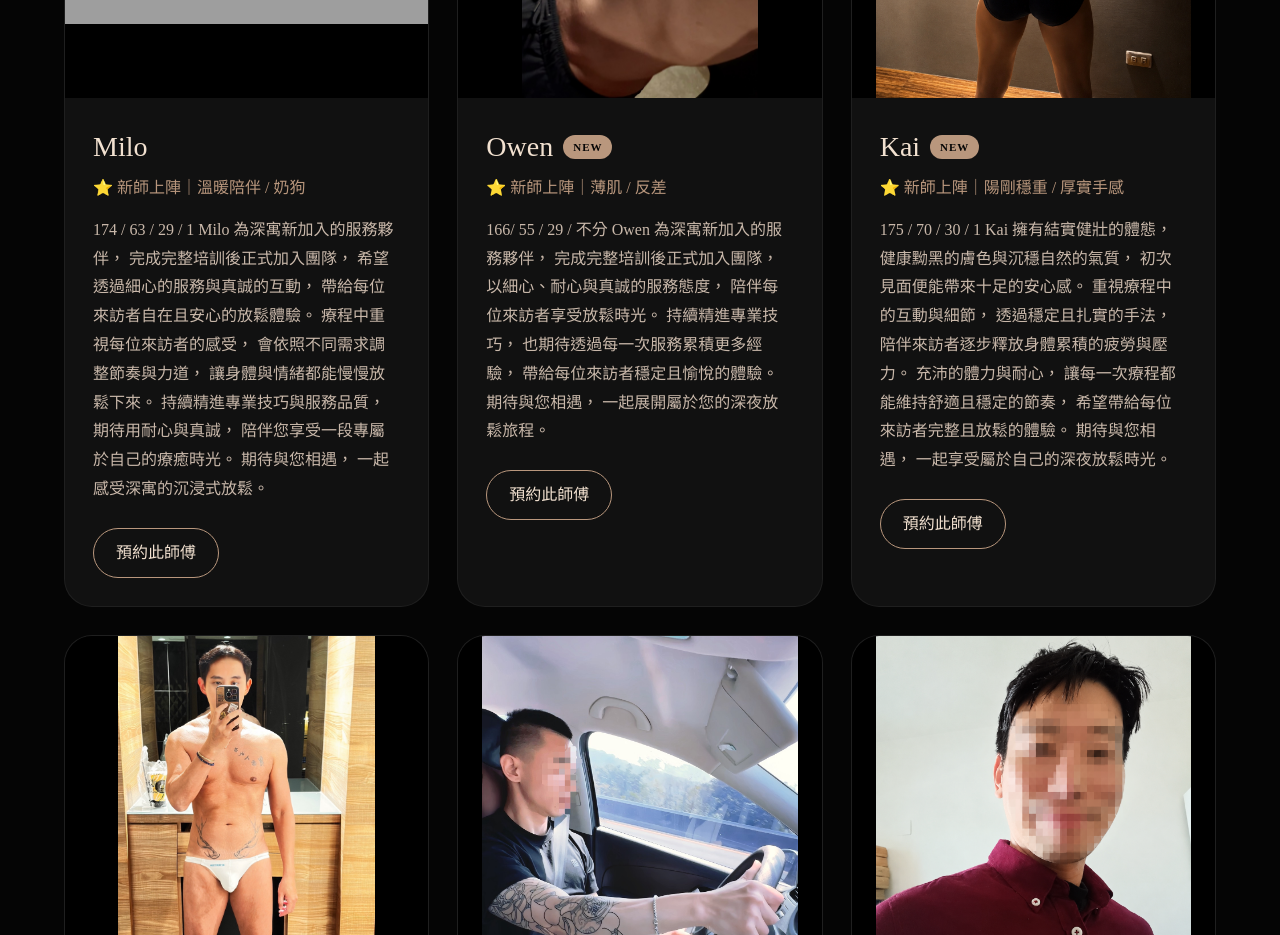
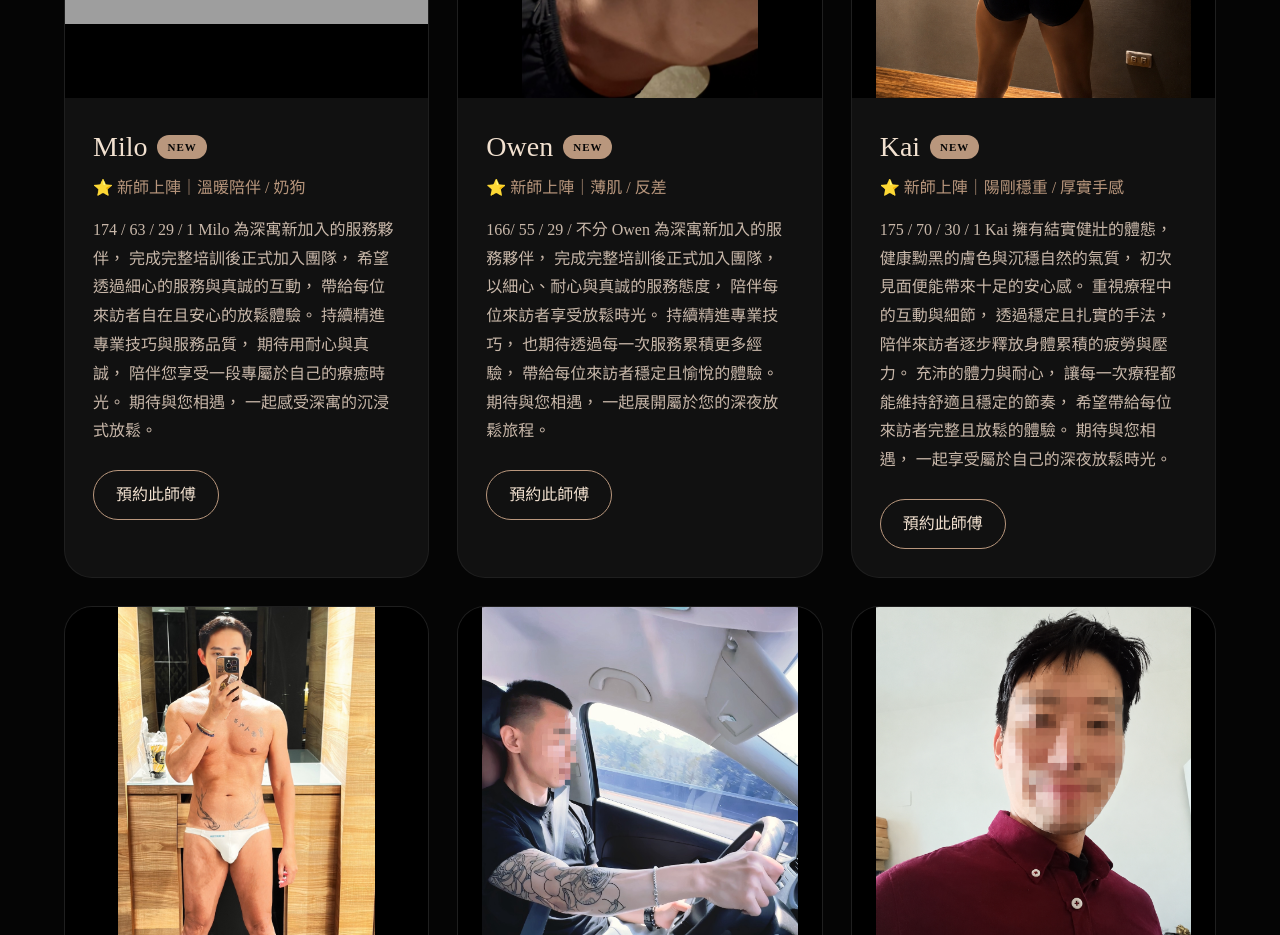
Before and after one commit to profoundroomkh/profound-room, a Next.js app: page / in a window 1280 px wide. Shown: the part 3060-3995 px from the top of the page. Built offline with nearby package versions, Linux system fonts and the light colour scheme; grey boxes are pictures that could not be loaded.

Commit message:
Update page.js

```diff
--- a/app/page.js
+++ b/app/page.js
@@ -33,10 +33,6 @@ Milo 為深寓新加入的服務夥伴，
 完成完整培訓後正式加入團隊，
 希望透過細心的服務與真誠的互動，
 帶給每位來訪者自在且安心的放鬆體驗。
-
-療程中重視每位來訪者的感受，
-會依照不同需求調整節奏與力道，
-讓身體與情緒都能慢慢放鬆下來。
 
 持續精進專業技巧與服務品質，
 期待用耐心與真誠，
@@ -607,7 +603,7 @@ id="therapists"
 >
   {master.name}
 
-  {[ 'Owen', 'Kai'].includes(master.name) && (
+  {[ 'Milo','Owen', 'Kai'].includes(master.name) && (
   <span
     style={{
       background: '#b9977d',
```
